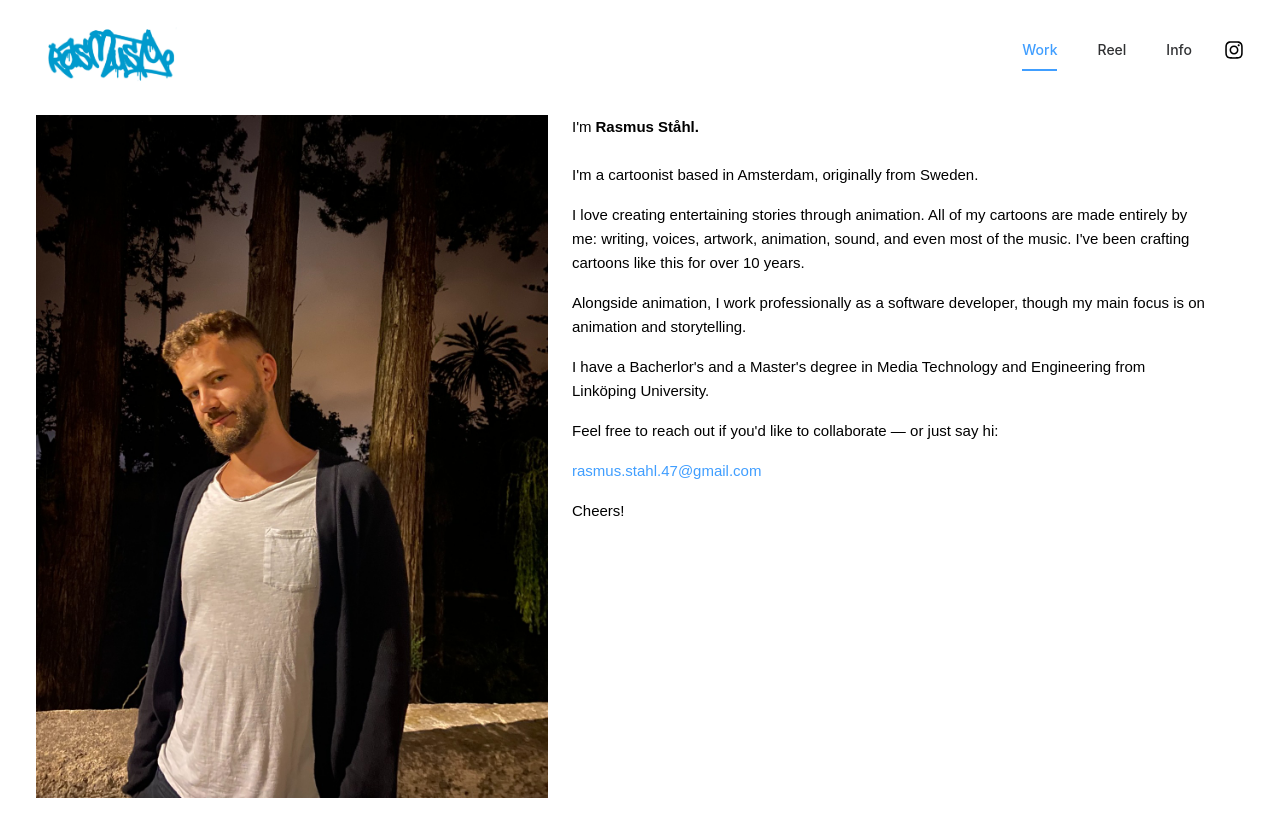
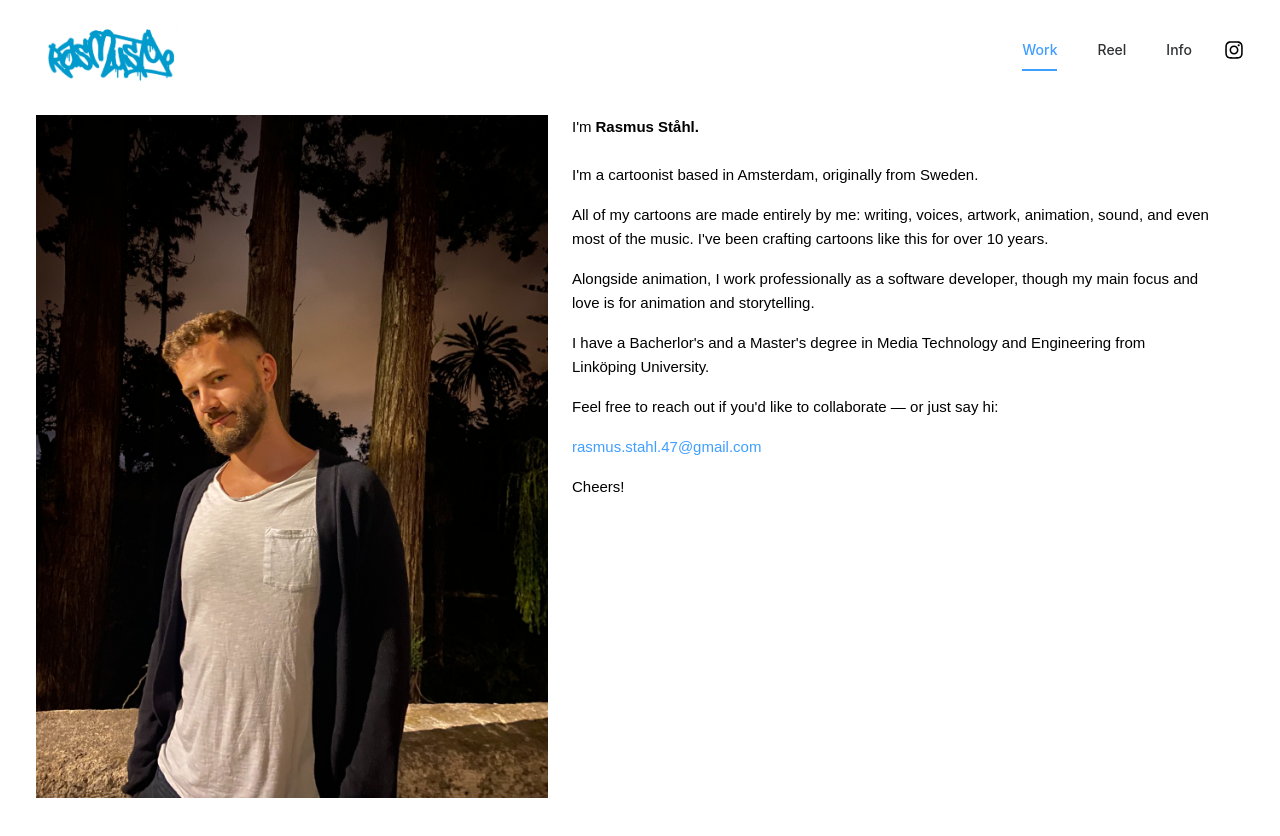
Before and after one commit to Mt-Rasmus/rasmustgo, a Vue app: page /info in a window 1280 px wide. Shown: the top 836 px of the page. Built offline with nearby package versions, Linux system fonts and the light colour scheme; the HTML template or start-up script is replaced by a standard one.

Commit message:
update text about page

```diff
--- a/src/views/AboutView.vue
+++ b/src/views/AboutView.vue
@@ -15,12 +15,11 @@
           I'm a cartoonist based in Amsterdam, originally from Sweden.
         </div>
         <div class="mb-4">
-          I love creating entertaining stories through animation.
           All of my cartoons are made entirely by me: writing, voices, artwork, animation, sound, and even most of the music.
           I've been crafting cartoons like this for over 10 years.
         </div>
         <div class="mb-4">
-          Alongside animation, I work professionally as a software developer, though my main focus is on animation and storytelling.
+          Alongside animation, I work professionally as a software developer, though my main focus and love is for animation and storytelling.
         </div>
         <div class="mb-4">
           I have a Bacherlor's and a Master's degree in Media Technology and Engineering from Linköping University.
```
